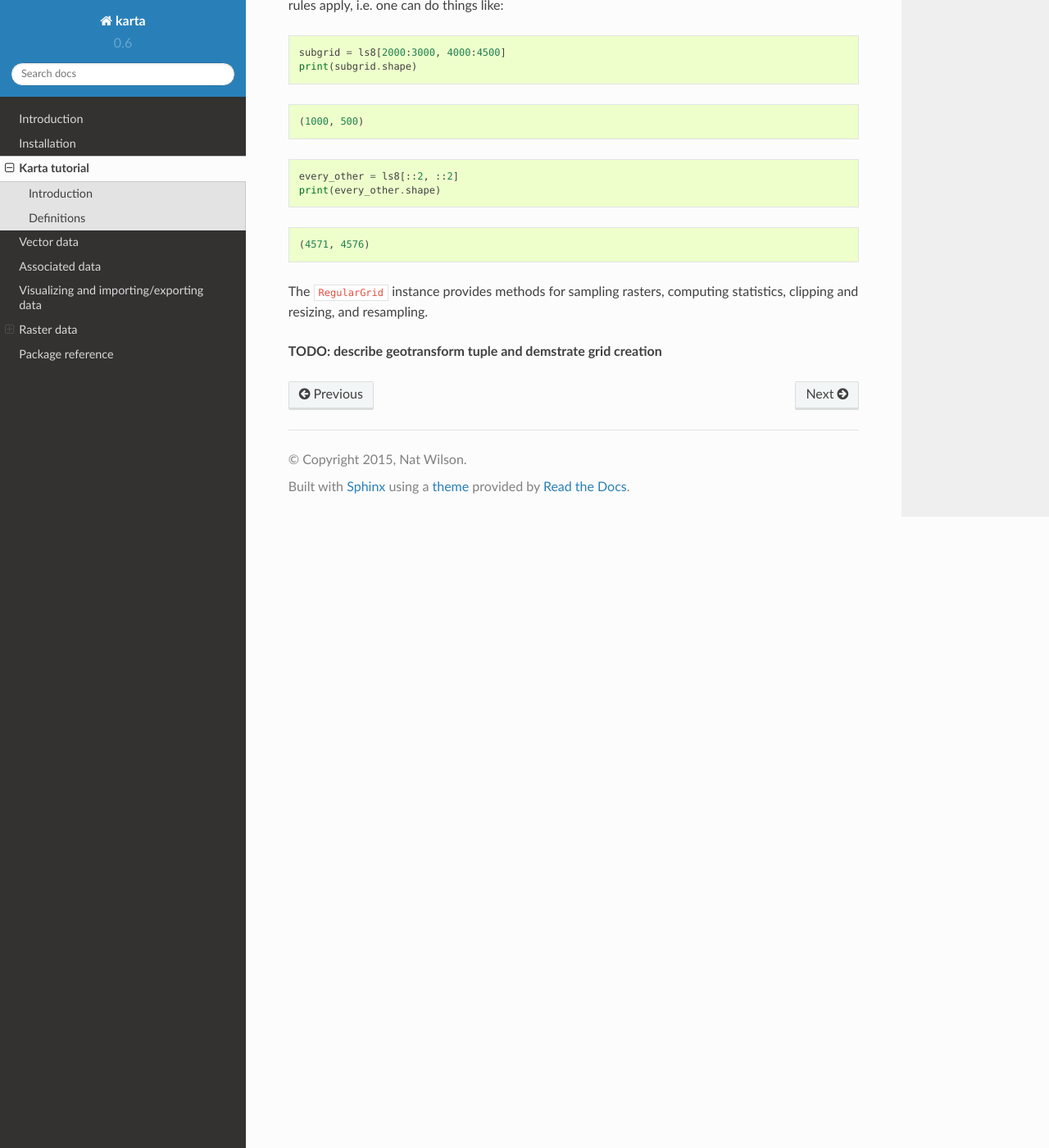
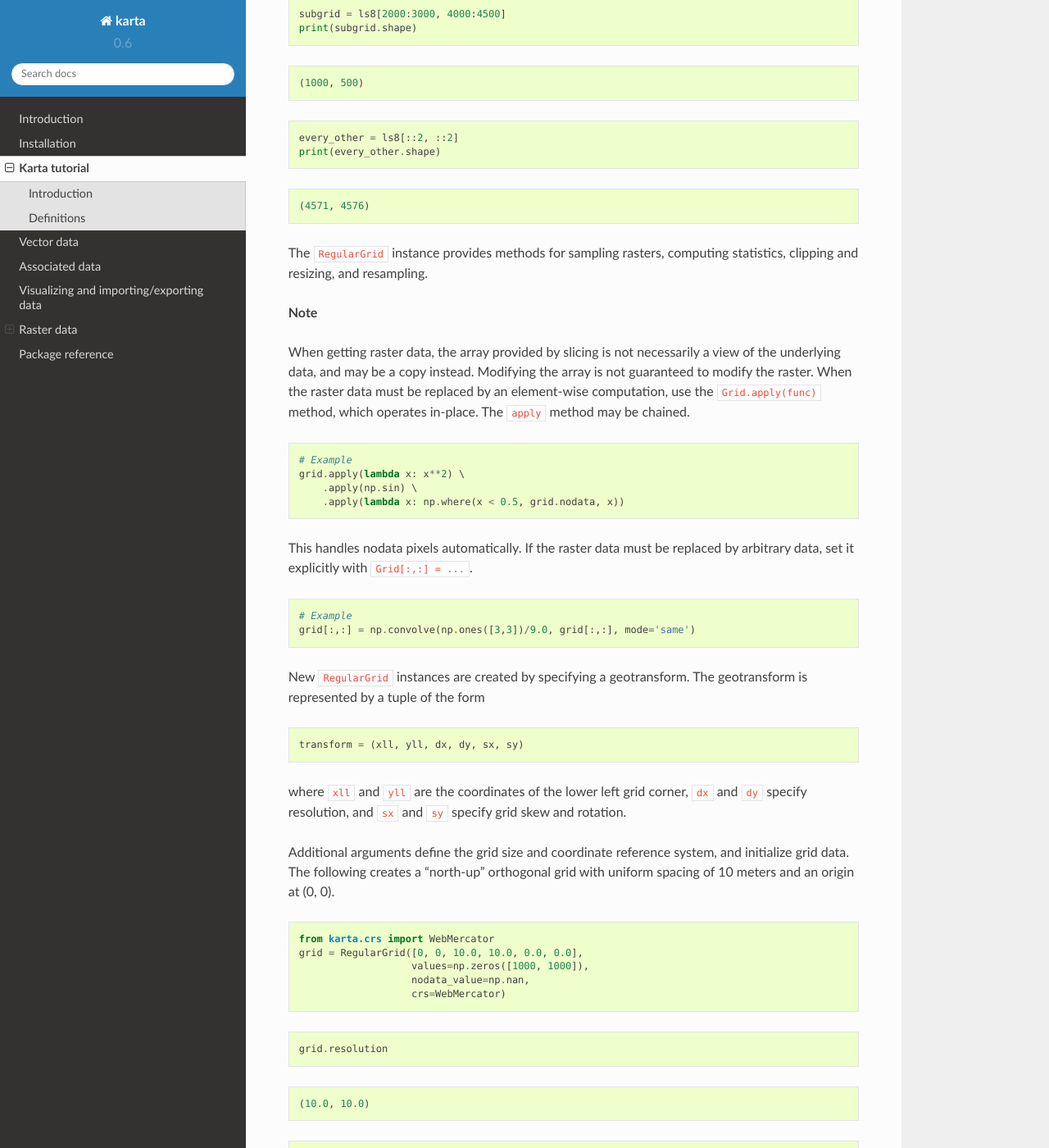
Before and after one commit to fortyninemaps/karta, a Sphinx documentation site: the page built from doc/source/tutorial.rst, in a window 1280 px wide and 1400 px high, scrolled down 9523 px. Shown: the whole window at 82% size. Built offline with Sphinx 7.4.7 and the Read the Docs theme 2.0.0, drawn with Linux system fonts in a browser that asks for light colours; some of the changed text lies outside the part shown.

Commit message:
update tutorial sources

````diff
--- a/doc/source/tutorial.rst
+++ b/doc/source/tutorial.rst
@@ -403,8 +403,6 @@ All of the above calculations are performed on a geoid. The
 ``LonLatWGS84`` coordinate system means to use geographical (longitude
 and latitude) coordinates on the WGS 84 ellipsoid.
 
-**TODO: describe other geometries**
-
 Associated data
 ===============
 
@@ -454,12 +452,12 @@ geometry.
                     (-11.44, 66.82)],
                    properties={"geology": "volcanic",
                                "alcohol": "brennivin"})
-    print(poly[0:3])
+    print(poly[0:3].properties)
 
 
 .. parsed-literal::
 
-    <class 'karta.vector.geometry.Line'([(-25.41, 67.03), (-24.83, 62.92), (-12.76, 63.15)])>
+    {'alcohol': 'brennivin', 'geology': 'volcanic'}
 
 
 Visualizing and importing/exporting data
@@ -468,7 +466,7 @@ Visualizing and importing/exporting data
 The ``get_coordinate_lists`` method and ``coordinates`` attribute
 provide lists of coordinates, which make it easy to visualize a
 geometry. Higher-level plotting operations are provided by the separate
-`karta.mapping <https://github.com/fortyninemaps/karta-map>`__
+```karta.mapping`` <https://github.com/fortyninemaps/karta-map>`__
 submodule, not described here.
 
 .. code:: python
@@ -487,7 +485,7 @@ submodule, not described here.
 
 .. parsed-literal::
 
-    [<matplotlib.lines.Line2D at 0x7f25d4d25630>]
+    [<matplotlib.lines.Line2D at 0x7fc1a3e2d390>]
 
 
 
@@ -508,7 +506,7 @@ Each geometry has appropriate methods to save data:
 
 .. parsed-literal::
 
-    <karta.vector.geojson.GeoJSONWriter at 0x7f25d4cd0da0>
+    <karta.vector.geojson.GeoJSONWriter at 0x7fc1a3ddfe80>
 
 
 
@@ -548,7 +546,7 @@ To provide flexibility, different band instances are provided by
 
 .. parsed-literal::
 
-    [<karta.raster.band.CompressedBand object at 0x7f25d4ccdac8>]
+    [<karta.raster.band.CompressedBand object at 0x7fc1a3ddaac8>]
 
 
 .. code:: python
@@ -621,4 +619,87 @@ apply, i.e. one can do things like:
 The ``RegularGrid`` instance provides methods for sampling rasters,
 computing statistics, clipping and resizing, and resampling.
 
-**TODO: describe geotransform tuple and demstrate grid creation**
+**Note**
+
+When getting raster data, the array provided by slicing is not
+necessarily a view of the underlying data, and may be a copy instead.
+Modifying the array is not guaranteed to modify the raster. When the
+raster data must be replaced by an element-wise computation, use the
+``Grid.apply(func)`` method, which operates in-place. The ``apply``
+method may be chained.
+
+::
+
+    # Example
+    grid.apply(lambda x: x**2) \
+        .apply(np.sin) \
+        .apply(lambda x: np.where(x < 0.5, grid.nodata, x))
+
+This handles nodata pixels automatically. If the raster data must be
+replaced by arbitrary data, set it explicitly with ``Grid[:,:] = ...``.
+
+::
+
+    # Example
+    grid[:,:] = np.convolve(np.ones([3,3])/9.0, grid[:,:], mode='same')
+
+New ``RegularGrid`` instances are created by specifying a geotransform.
+The geotransform is represented by a tuple of the form
+
+::
+
+    transform = (xll, yll, dx, dy, sx, sy)
+
+where ``xll`` and ``yll`` are the coordinates of the lower left grid
+corner, ``dx`` and ``dy`` specify resolution, and ``sx`` and ``sy``
+specify grid skew and rotation.
+
+Additional arguments define the grid size and coordinate reference
+system, and initialize grid data. The following creates a "north-up"
+orthogonal grid with uniform spacing of 10 meters and an origin at (0,
+0).
+
+.. code:: python
+
+    from karta.crs import WebMercator
+    grid = RegularGrid([0, 0, 10.0, 10.0, 0.0, 0.0],
+                       values=np.zeros([1000, 1000]),
+                       nodata_value=np.nan,
+                       crs=WebMercator)
+
+.. code:: python
+
+    grid.resolution
+
+
+
+
+.. parsed-literal::
+
+    (10.0, 10.0)
+
+
+
+.. code:: python
+
+    grid.extent
+
+
+
+
+.. parsed-literal::
+
+    (5.0, 9995.0, 5.0, 9995.0)
+
+
+
+.. code:: python
+
+    grid.bbox
+
+
+
+
+.. parsed-literal::
+
+    (0.0, 0.0, 10000.0, 10000.0)
````
Also changed, not shown: doc/source/tutorial.ipynb.
